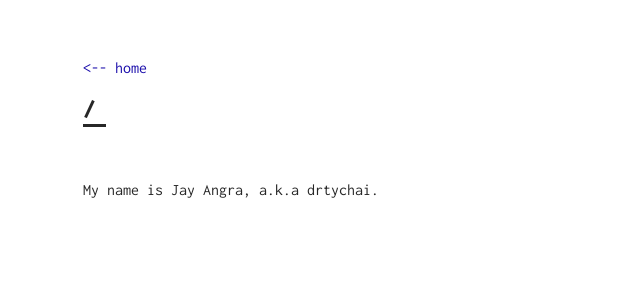
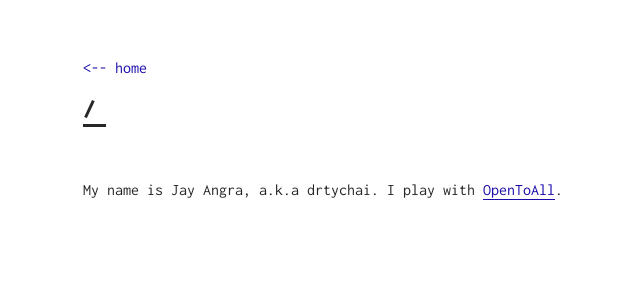
Before and after one commit to drtychai/drtychai.github.io, a Jekyll site: the page built from me/index.md, in a window 1280 px wide. Shown: the top 300 px of the page, without its empty margins (157-797 px from the left). Built offline with Jekyll 4.4.1, drawn with Linux system fonts in a browser that asks for light colours.

Commit message:
updated about me

```diff
--- a/me/index.md
+++ b/me/index.md
@@ -2,4 +2,4 @@
 layout: post
 ---
 
-My name is Jay Angra, a.k.a drtychai.
+My name is Jay Angra, a.k.a drtychai. I play with <a href="https://opentoallctf.github.io/">OpenToAll</a>.
```
